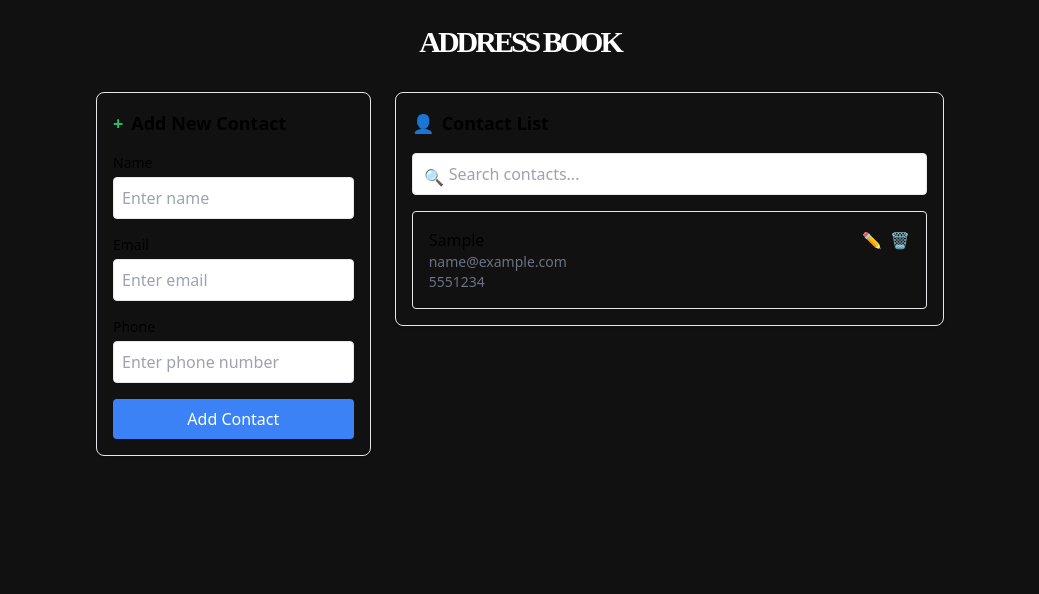
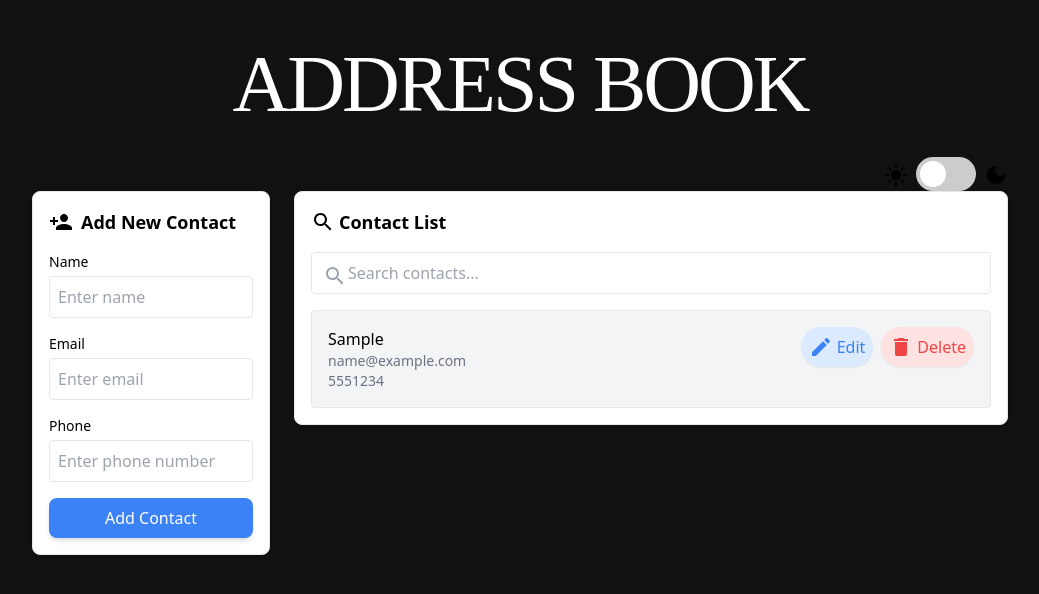
Before and after one commit to maiisr4h11/Address-Book, a React (Vite) app: page / in a window 1280 px wide. Both pictures are taken after typing "Sample", "name@example.com", "5551234" into the empty fields and a click on the button "Add Contact". Shown: the top 594 px of the page, without its empty margins (120-1159 px from the left). Built offline with nearby package versions, Linux system fonts and the light colour scheme.

Commit message:
Implement contact management with dark mode toggle, search, and CRUD functionality

```diff
--- a/src/components/AddressBook.jsx
+++ b/src/components/AddressBook.jsx
@@ -1,22 +1,38 @@
-import React, { useState } from 'react';
-
+import React, { useState, useEffect } from "react";
+import {  PersonAdd, Search, Edit, Delete, Clear } from "@mui/icons-material";
+import DarkModeIcon from '@mui/icons-material/DarkMode';
+import LightModeIcon from '@mui/icons-material/LightMode';
 export default function Component() {
   const [contacts, setContacts] = useState([]);
-  const [search, setSearch] = useState('');
+  const [search, setSearch] = useState("");
   const [editingContact, setEditingContact] = useState(null);
+  const [darkMode, setDarkMode] = useState(false); // State for dark mode toggle
+
+  // Load dark mode preference from localStorage
+  useEffect(() => {
+    const savedDarkMode = localStorage.getItem("darkMode") === "true";
+    setDarkMode(savedDarkMode);
+  }, []);
+
+  // Save dark mode preference to localStorage
+  useEffect(() => {
+    localStorage.setItem("darkMode", darkMode);
+  }, [darkMode]);
 
   const handleSubmit = (e) => {
     e.preventDefault();
     const formData = new FormData(e.currentTarget);
     const newContact = {
       id: Math.random().toString(36).substring(7),
-      name: formData.get('name'),
-      email: formData.get('email'),
-      phone: formData.get('phone'),
+      name: formData.get("name"),
+      email: formData.get("email"),
+      phone: formData.get("phone"),
     };
 
     if (editingContact) {
-      setContacts(contacts.map(c => (c.id === editingContact.id ? newContact : c)));
+      setContacts(
+        contacts.map((c) => (c.id === editingContact.id ? newContact : c))
+      );
       setEditingContact(null);
     } else {
       setContacts([...contacts, newContact]);
@@ -32,19 +48,38 @@ export default function Component() {
       contact.phone.includes(search)
   );
 
+  const handleClearFilter = () => {
+    setSearch(""); // Reset the search filter
+  };
+
+  // Toggle dark mode
+  const toggleDarkMode = () => {
+    setDarkMode(!darkMode);
+  };
+
   return (
-    <div className="container mx-auto p-6 max-w-4xl">
-      <h1 className="text-3xl font-bold text-center mb-8">Address Book</h1>
-
-      <div className="grid gap-6 md:grid-cols-[1fr,2fr]">
+    <div className={darkMode ? "dark" : ""}> {/* Apply dark mode class */}
+      <div className="container mx-auto p-6 max-w-5xl">
+        <h1 contenteditable>
+          Address Book
+        </h1>
+        <div className="flex items-center justify-end space-x-2">
+          <span className="text-black dark:text-white"><LightModeIcon /></span>
+          <label className="switch">
+            <input type="checkbox" checked={darkMode} onChange={toggleDarkMode} />
+            <span className="slider round"></span>
+          </label>
+          <span className="text-black dark:text-white"><DarkModeIcon /></span>
+        </div>
+        <div className="grid gap-6 md:grid-cols-[1fr,2fr] xl:grid-cols-[1fr,3fr]">
           {/* Add New Contact Form */}
-        <div className="border rounded-lg shadow p-4">
-          <h2 className="text-lg font-semibold flex items-center gap-2">
-            <span className="text-green-500">+</span> Add New Contact
+          <div className="border rounded-lg shadow p-4 max-w-full bg-white dark:bg-gray-800">
+            <h2 className="text-lg font-semibold flex items-center gap-2 dark:text-white">
+              <PersonAdd className="text-black dark:text-white" /> Add New Contact
             </h2>
             <form onSubmit={handleSubmit} className="space-y-4 mt-4">
               <div>
-              <label htmlFor="name" className="block text-sm font-medium">
+                <label htmlFor="name" className="block text-sm font-medium dark:text-white">
                   Name
                 </label>
                 <input
@@ -52,12 +87,12 @@ export default function Component() {
                   name="name"
                   required
                   placeholder="Enter name"
-                defaultValue={editingContact?.name || ''}
-                className="w-full border rounded p-2 mt-1"
+                  defaultValue={editingContact?.name || ""}
+                  className="w-full border rounded p-2 mt-1 dark:bg-gray-700 dark:text-white dark:border-gray-600"
                 />
               </div>
               <div>
-              <label htmlFor="email" className="block text-sm font-medium">
+                <label htmlFor="email" className="block text-sm font-medium dark:text-white">
                   Email
                 </label>
                 <input
@@ -66,12 +101,12 @@ export default function Component() {
                   type="email"
                   required
                   placeholder="Enter email"
-                defaultValue={editingContact?.email || ''}
-                className="w-full border rounded p-2 mt-1"
+                  defaultValue={editingContact?.email || ""}
+                  className="w-full border rounded p-2 mt-1 dark:bg-gray-700 dark:text-white dark:border-gray-600"
                 />
               </div>
               <div>
-              <label htmlFor="phone" className="block text-sm font-medium">
+                <label htmlFor="phone" className="block text-sm font-medium dark:text-white">
                   Phone
                 </label>
                 <input
@@ -80,42 +115,53 @@ export default function Component() {
                   type="tel"
                   required
                   placeholder="Enter phone number"
-                defaultValue={editingContact?.phone || ''}
-                className="w-full border rounded p-2 mt-1"
+                  defaultValue={editingContact?.phone || ""}
+                  className="w-full border rounded p-2 mt-1 dark:bg-gray-700 dark:text-white dark:border-gray-600"
                 />
               </div>
               <button
                 type="submit"
-              className="w-full bg-blue-500 text-white py-2 rounded hover:bg-blue-600"
+                className="w-full bg-blue-500 text-white py-2 rounded-lg shadow-md hover:bg-blue-600 transform transition-all duration-200 hover:scale-105"
               >
-              {editingContact ? 'Update Contact' : 'Add Contact'}
+                {editingContact ? "Update Contact" : "Add Contact"}
               </button>
             </form>
           </div>
 
           {/* Contact List */}
-        <div className="space-y-6">
-          <div className="border rounded-lg shadow p-4">
-            <h2 className="text-lg font-semibold flex items-center gap-2">
-              <span className="text-blue-500">👤</span> Contact List
+          <div className="space-y-6 max-w-full">
+            <div className="border rounded-lg shadow p-4 bg-white dark:bg-gray-800">
+              <h2 className="text-lg font-semibold flex items-center gap-1 dark:text-white">
+                <Search className="text-black dark:text-white" /> Contact List
               </h2>
               <div className="relative mt-4">
                 <input
                   placeholder="Search contacts..."
-                className="w-full border rounded p-2 pl-9"
+                  className="w-full border rounded p-2 pl-9 dark:bg-gray-700 dark:text-white dark:border-gray-600"
                   value={search}
                   onChange={(e) => setSearch(e.target.value)}
                 />
-              <span className="absolute left-3 top-3 text-gray-400">🔍</span>
+                <Search className="absolute left-3 top-3 text-gray-400 dark:text-gray-300" />
+                {/* Clear Filter Button */}
+                {search && (
+                  <button
+                    onClick={handleClearFilter}
+                    className="absolute right-3 top-3 text-gray-400 hover:text-gray-600"
+                  >
+                    <Clear />
+                  </button>
+                )}
               </div>
               <div className="mt-4 space-y-4">
                 {filteredContacts.length === 0 ? (
-                <p className="text-center text-gray-500 py-4">No contacts found</p>
+                  <p className="text-center text-gray-500 py-4 dark:text-gray-400">
+                    No contacts found
+                  </p>
                 ) : (
                   filteredContacts.map((contact) => (
                     <div
                       key={contact.id}
-                    className="border rounded p-4 flex justify-between items-start"
+                      className="border rounded p-4 flex justify-between items-start bg-gray-100 dark:bg-gray-700 dark:text-white"
                     >
                       <div>
                         <h3 className="font-medium">{contact.name}</h3>
@@ -123,19 +169,25 @@ export default function Component() {
                         <p className="text-sm text-gray-500">{contact.phone}</p>
                       </div>
                       <div className="flex gap-2">
+                        {/* Edit Button */}
                         <button
-                        className="text-yellow-500"
+                          className="flex items-center text-blue-500 hover:text-blue-700 bg-blue-100 p-2 rounded-full shadow-sm transition-all duration-200 ease-in-out transform hover:scale-105"
                           onClick={() => setEditingContact(contact)}
                         >
-                        ✏️
+                          <Edit className="mr-1" />
+                          Edit
                         </button>
+                        {/* Delete Button */}
                         <button
-                        className="text-red-500"
+                          className="flex items-center text-red-500 hover:text-red-700 bg-red-100 p-2 rounded-full shadow-sm transition-all duration-200 ease-in-out transform hover:scale-105"
                           onClick={() =>
-                          setContacts(contacts.filter((c) => c.id !== contact.id))
+                            setContacts(
+                              contacts.filter((c) => c.id !== contact.id)
+                            )
                           }
                         >
-                        🗑️
+                          <Delete className="mr-1" />
+                          Delete
                         </button>
                       </div>
                     </div>
@@ -146,5 +198,6 @@ export default function Component() {
           </div>
         </div>
       </div>
+    </div>
   );
 }
```
Lines whose indentation alone changed are shown as unchanged.
